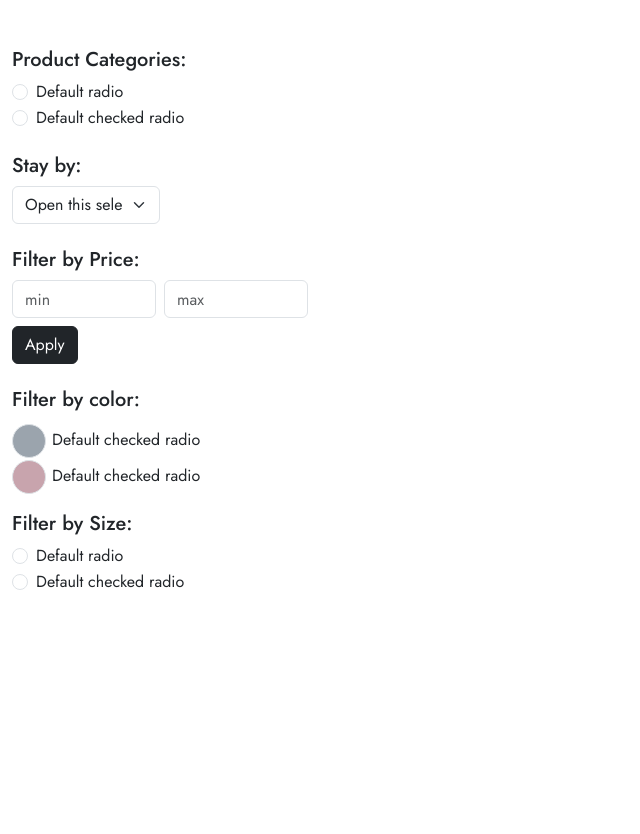
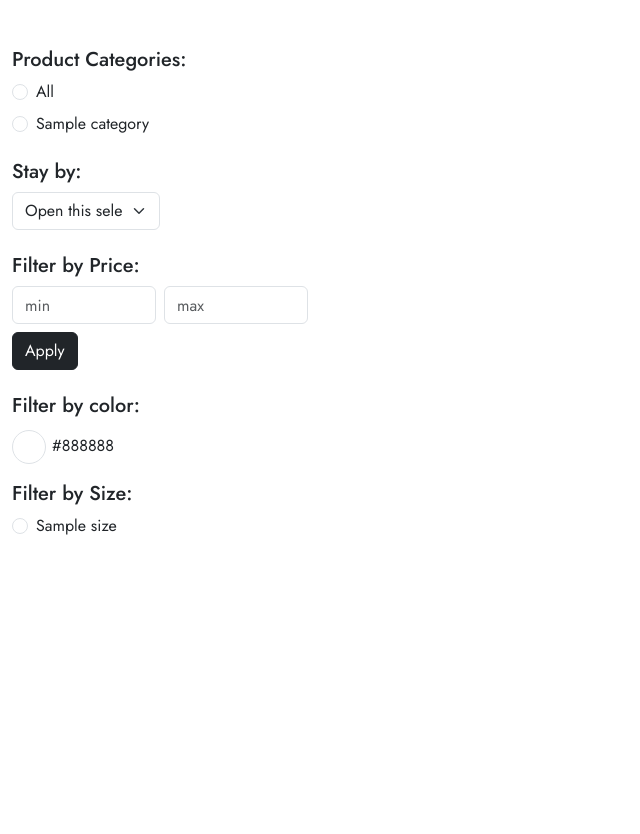
Before and after one commit to SahanDilusha/sample-of-e-commerce-website-deress-website-html-css-php-java-script, a PHP site: page /MyShop/search-product.php in a window 1280 px wide. Shown: the part 71-905 px from the top of the page, without its empty margins (0-640 px from the left). Run offline with PHP 8.4, Linux system fonts and the light colour scheme; tables that the repository leaves empty or names only in its code hold one stand-in row (values such as "Sample post"); some libraries are stand-ins or nearby versions.

Commit message:
Add product category filtering, color filtering, and size filtering to search-product.php; add spinners.php to display loading spinners; update script.js to show and hide spinners on modal show and hide.

```diff
--- a/script.js
+++ b/script.js
@@ -42,6 +42,14 @@ function enableEdit(i) {
     } else {
         window.location.reload("my-profile.html");
     }
+}
+
+function showSpinners() {
+    document.getElementById("loadingSpin").className = "d-flex justify-content-center align-items-center position-absolute w-100 h-100 spin";
+}
+
+function hideSpinners() {
+    document.getElementById("loadingSpin").className = "d-none";
 }
 
 function uplodeImgModel() {
--- a/search-product.php
+++ b/search-product.php
@@ -18,6 +18,7 @@
 
     include "connecton.php";
     include  'navbar.php';
+    include "spinners.php";
 
     ?>
 
@@ -39,25 +40,44 @@
 
                 <div class="col-md-3 mb-3">
 
+                    <?php
+
+                    $getCategories = Database::search("SELECT * FROM `main_category` ;");
+
+                    if ($getCategories->num_rows != 0) {
+
+                    ?>
+
                         <div class="w-100 mb-4">
                             <h5>Product Categories:</h5>
-                        <div class="form-check">
-                            <input class="form-check-input" type="radio" name="flexRadioDefault" id="flexRadioDefault1">
-                            <label class="form-check-label" for="flexRadioDefault1">
-                                Default radio
-                            </label>
-                        </div>
-                        <div class="form-check">
-                            <input class="form-check-input" type="radio" name="flexRadioDefault" id="flexRadioDefault2">
-                            <label class="form-check-label" for="flexRadioDefault2">
-                                Default checked radio
+                            <div class="form-check mb-2">
+                                <input class="form-check-input" type="radio" name="categories" id="categories_all">
+                                <label class="form-check-label" for="categories_all">
+                                    All
                                 </label>
                             </div>
 
+                            <?php
+                            for ($i = 0; $i < $getCategories->num_rows; $i++) {
+                                $row = $getCategories->fetch_assoc();
+
+                            ?>
+
+                                <div class="form-check mb-2">
+                                    <input class="form-check-input" type="radio" name="categories" id="<?=  "category".$row['main_category_name']; ?>">
+                                    <label class="form-check-label" for="<?=  "category".$row['main_category_name']; ?>">
+                                        <?=  $row['main_category_name']; ?>
+                                    </label>
                                 </div>
 
+                            <?php } ?>
+
+                        </div>
+
+                    <?php  } ?>
+
                     <div class="w-100 mb-4">
-                        <h5>Stay  by:</h5>
+                        <h5>Stay by:</h5>
                         <select class="form-select w-50" aria-label="Default select example">
                             <option selected>Open this select menu</option>
                             <option value="1">One</option>
@@ -75,46 +95,64 @@
                         <button class="btn btn-dark mt-2">Apply</button>
                     </div>
 
+                    <?php
+
+                    $getColor = Database::search("SELECT * FROM `product_colors`;");
+
+                    if ($getColor->num_rows != 0) {
+
+
+                    ?>
+
                         <!-- Filter by color section -->
                         <div class="w-100 mb-4">
                             <!-- Heading for the filter by color section -->
                             <h5>Filter by color:</h5>
-                        <div class="form-check mb-1">
-                            <input class="form-check-input p-3" type="radio" style="background-color: #4568;" name="flexRadioDefault" id="flexRadioDefault2">
-                            <label class="form-check-label mx-3 mt-2" for="flexRadioDefault2">
-                                Default checked radio
+
+                            <?php
+                            for ($i = 0; $i < $getColor->num_rows; $i++) {
+                                $row = $getColor->fetch_assoc();
+                            ?>
+
+                                <div class="form-check mb-2">
+                                    <input class="form-check-input p-3" type="radio" style="background-color: <?= $row['color_code'] ?>;" name="color" id="<?= "color_" . $row["colors_name"] ?>">
+                                    <label class="form-check-label mx-3 mt-2" for="<?= "color_" . $row["colors_name"] ?>">
+                                        <?= $row["colors_name"] ?>
                                     </label>
                                 </div>
-                        <div class="form-check mb-1">
-                            <input class="form-check-input p-3" type="radio" style="background-color: #9568;" name="flexRadioDefault" id="flexRadioDefault2">
-                            <label class="form-check-label mx-3 mt-2" for="flexRadioDefault2">
-                                Default checked radio
-                            </label>
+                            <?php  } ?>
                         </div>
-                    </div>
+
+                    <?php
+                    }
+
+                    $getSpiner = Database::search("SELECT * FROM `product_size`;");
+
+                    if ($getSpiner->num_rows !== 0) {
+
+                    ?>
 
                         <div class="w-100 mb-4">
                             <h5>Filter by Size:</h5>
 
                             <?php
+                            for ($i = 0; $i < $getSpiner->num_rows; $i++) {
 
-                        Database::search("SELECT * FROM `product_size`;");
+                                $row = $getSpiner->fetch_assoc();
 
                             ?>
 
-                        <div class="form-check">
-                            <input class="form-check-input" type="radio" name="flexRadioDefault" id="flexRadioDefault1">
-                            <label class="form-check-label" for="flexRadioDefault1">
-                                Default radio
+                                <div class="form-check mb-0">
+                                    <input class="form-check-input" type="radio" name="size" id="<?= "size_" . $row['size_name']; ?>">
+                                    <label class="form-check-label" for="<?= "size_" . $row['size_name']; ?>">
+                                        <?= $row['size_name']; ?>
                                     </label>
                                 </div>
-                        <div class="form-check">
-                            <input class="form-check-input" type="radio" name="flexRadioDefault" id="flexRadioDefault2">
-                            <label class="form-check-label" for="flexRadioDefault2">
-                                Default checked radio
-                            </label>
+
                         </div>
-                    </div>
+
+                <?php    }
+                        } ?>
 
                 </div>
             </div>
```
Lines whose indentation alone changed are shown as unchanged.
